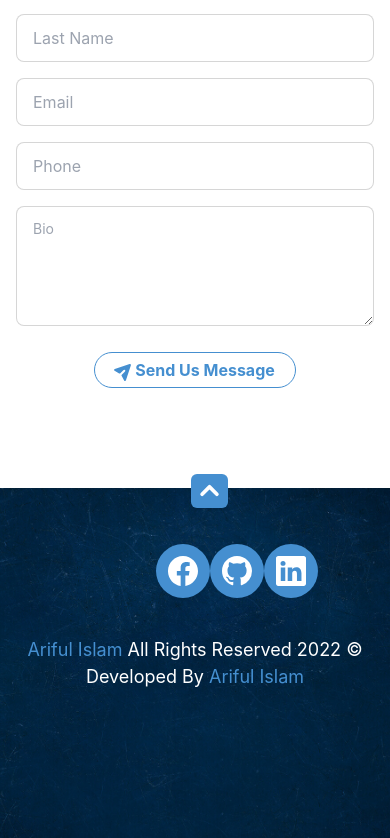
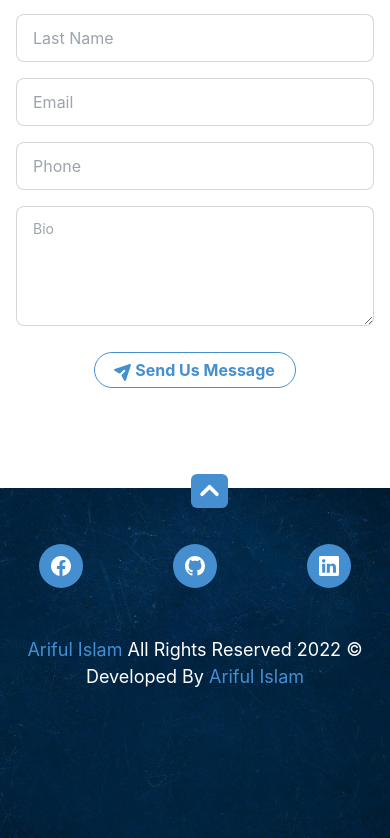
Before and after one commit to MdIbrahimKholil7/portfolio-task, a React (Create React App) app: page / in a window 390 px wide. Shown: the part 10567-11405 px from the top of the page. Built offline with nearby package versions, Linux system fonts and the light colour scheme.

Commit message:
social btn complete

```diff
--- a/src/components/pages/Footer.js
+++ b/src/components/pages/Footer.js
@@ -16,20 +16,20 @@ const Footer = () => {
         <div className=' footer-img h-[350px] text-[18px] relative'>
 
             <div>
-                <div className='flex justify-between items-center w-[20%]  mx-auto  absolute top-14 left-[40%]'>
+                <div className='flex justify-between items-center sm:w-[50%] md:w-[20%] mx-auto absolute gap-3 top-14 md:left-[40%] sm:left-[26%] w-[80%] left-[10%]'>
                     <div className='bg-[#458fd0] p-3 rounded-full'>
                         <BsFacebook
-                            className='text-white text-3xl'
+                            className='text-white sm:text-3xl text-xl'
                         />
                     </div>
                     <div className='bg-[#458fd0] p-3 rounded-full'>
                         <BsGithub
-                            className='text-white text-3xl'
+                            className='text-white sm:text-3xl text-xl'
                         />
                     </div>
                     <div className='bg-[#458fd0] p-3 rounded-full'>
                         <BsLinkedin
-                            className='text-white text-3xl'
+                            className='text-white sm:text-3xl text-xl'
                         />
                     </div>
                 </div>
```
